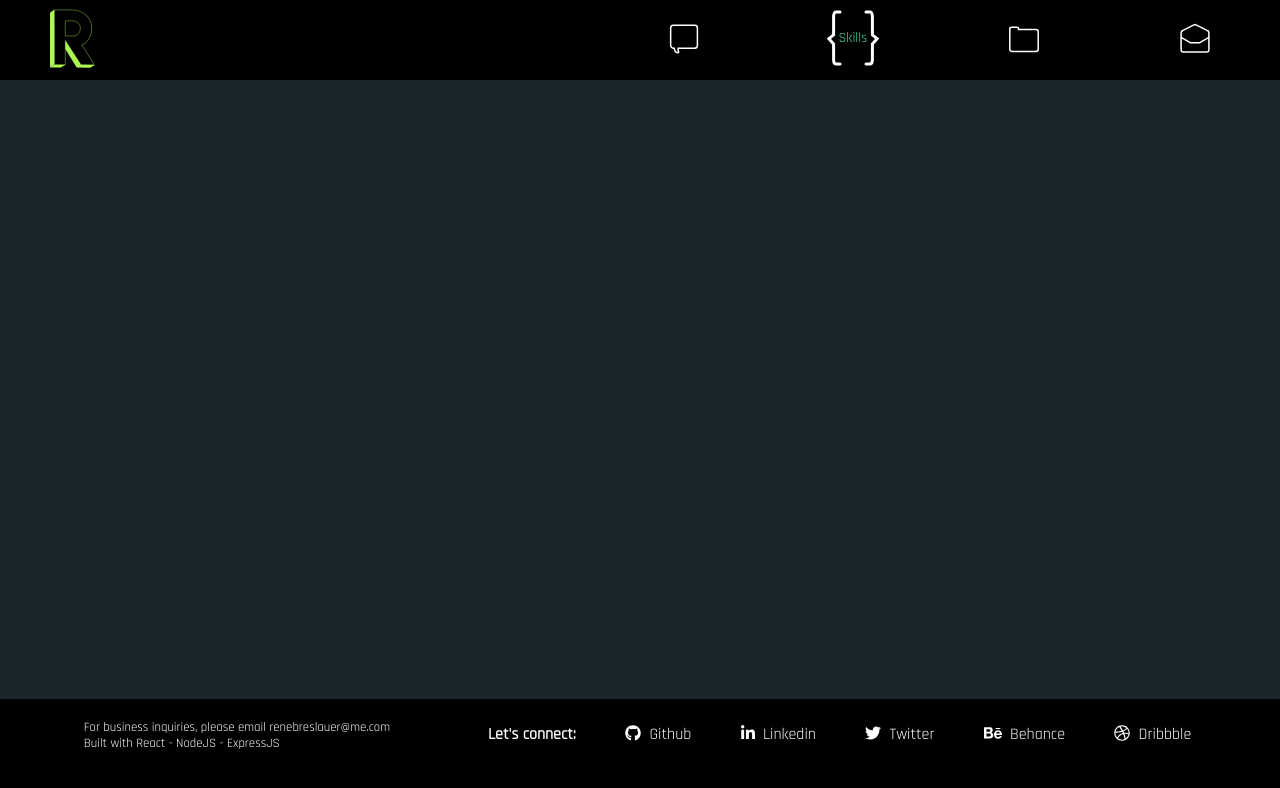
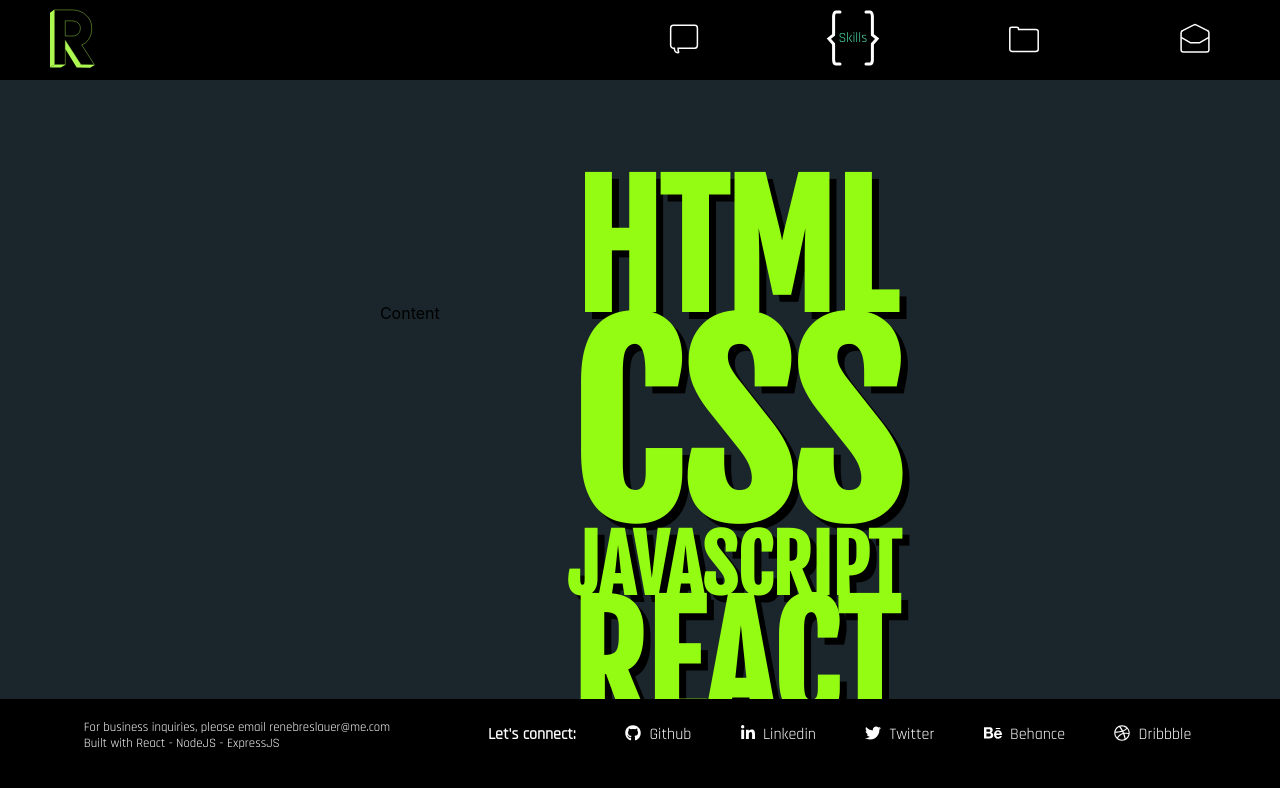
Before and after one commit to renebreslauer/portfolio_website, a React (Create React App) app: page /Skills in a window 1280 px wide. Shown: the top 788 px of the page. Built offline with nearby package versions, Linux system fonts and the light colour scheme; a web font is replaced by a local one.

Commit message:
skills page

```diff
--- a/src/components/index.js
+++ b/src/components/index.js
@@ -1,3 +1,2 @@
 export { default as Navbar } from '../components/Navbar/Navbar'
-export { default as Modal } from '../components/Modal/Modal'
 export { default as Footer } from '../components/Footer/Footer'
--- a/src/pages/About/About.module.css
+++ b/src/pages/About/About.module.css
@@ -12,6 +12,8 @@
 .hidden_images {
   flex-direction: center;
   align-content: center;
+  animation: fadeIn 1s ease-in-out;
+  transition: fadeIn 0.2s ease-in-out;
 }
 
 .about_body {
@@ -19,6 +21,7 @@
   font-family: 'Rajdhani', sans-serif;
   font-size: 20px;
   padding-top: 3%;
+  animation: fadeIn 2s;
 }
 
 .typewriter {
@@ -80,6 +83,7 @@
   height: 10ch;
   border-radius: 50%;
   position: absolute;
+  transition: scale 0.2s ease-in-out;
 }
 
 @keyframes typing {
@@ -101,3 +105,30 @@
     border-color: #94fc13;
   }
 }
+
+@keyframes slideInFromBottom {
+  0% {
+    transform: translateY(100%);
+  }
+  100% {
+    transform: translateY(0);
+  }
+}
+
+@keyframes fadeIn {
+  from {
+    opacity: 0;
+  }
+  to {
+    opacity: 1;
+  }
+}
+
+@keyframes rotateIn {
+  from {
+    transform: rotate(0deg);
+  }
+  to {
+    transform: rotate(9deg);
+  }
+}
--- a/src/pages/Home/Home.module.css
+++ b/src/pages/Home/Home.module.css
@@ -21,6 +21,7 @@ h1 {
   color: white;
   animation: fadeIn 2s;
   animation: rotateIn 3s;
+  text-shadow: 5px 5px black;
 }
 
 .h1_container {
--- a/src/pages/Skills/Skills.jsx
+++ b/src/pages/Skills/Skills.jsx
@@ -1,10 +1,24 @@
 import React from 'react'
-import '../../App.css'
+import styles from './Skills.module.css'
 
 function Skills() {
   return (
-    <div>
-      <h2>Skills</h2>
+    <div className={styles.skills_wrapper}>
+      <div className={styles.body_text}>Content</div>
+      <div className={styles.skills_list}>
+        <span id={styles.html} className={styles.skills_text}>
+          HTML
+        </span>
+        <span id={styles.css} className={styles.skills_text}>
+          CSS
+        </span>
+        <span id={styles.javascript} className={styles.skills_text}>
+          JAVASCRIPT
+        </span>
+        <span id={styles.react} className={styles.skills_text}>
+          REACT
+        </span>
+      </div>
     </div>
   )
 }
--- /dev/null
+++ b/src/pages/Skills/Skills.module.css
@@ -0,0 +1,45 @@
+.skills_wrapper {
+  display: flex;
+  justify-content: center;
+  flex-direction: row;
+  overflow: hidden;
+}
+
+.body_text {
+  padding-top: 30ch;
+  margin-right: 5%;
+}
+
+.skills_list {
+  padding-top: 15ch;
+  margin-left: 5%;
+  display: flex;
+  flex-direction: column;
+  align-items: center;
+}
+
+.skills_text {
+  font-family: 'Fjalla One', sans-serif;
+  font-weight: bold;
+  color: #94fc13;
+  text-shadow: 7px 7px black;
+}
+
+#html {
+  font-size: 10rem;
+}
+
+#css {
+  font-size: 15rem;
+  margin-top: -4.5rem;
+}
+
+#javascript {
+  font-size: 4.8rem;
+  margin-top: -4rem;
+}
+
+#react {
+  font-size: 9rem;
+  margin-top: -2.5rem;
+}
```
Also changed, not shown: src/components/Modal/Modal.jsx (deleted, +0 -25 lines), src/components/Modal/Modal.module.css (deleted).
